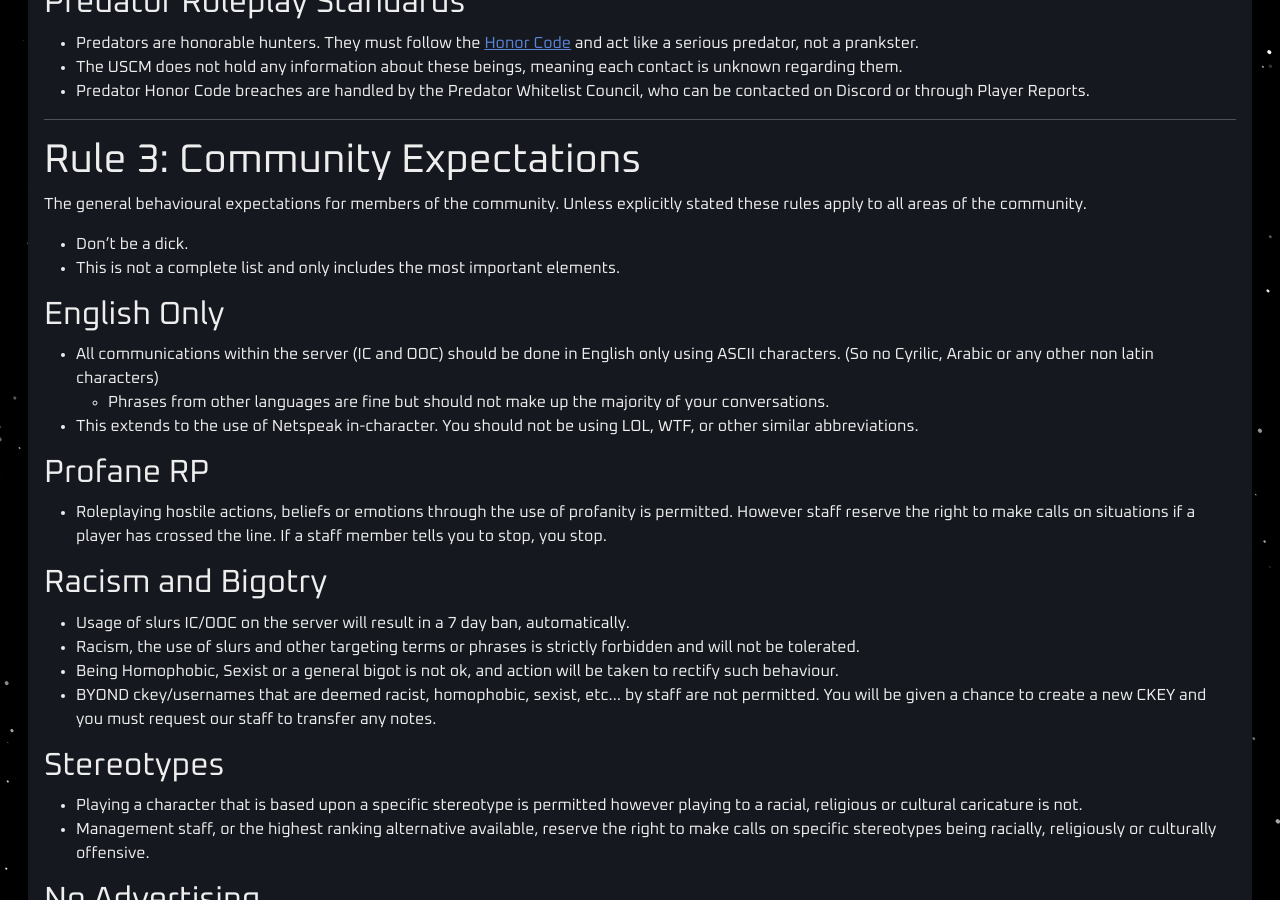
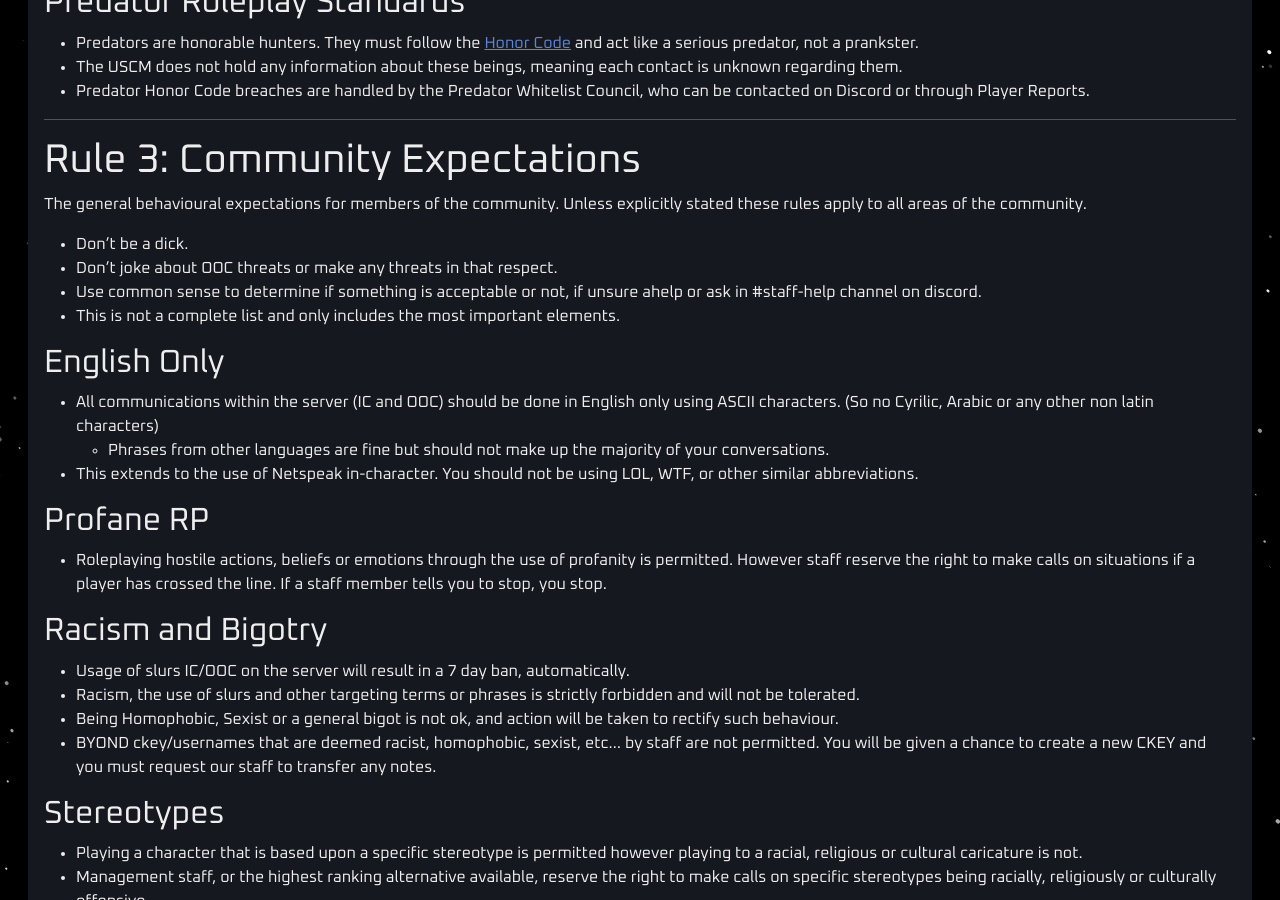
Before and after one commit to cmss13-devs/web, a Jekyll site: the page built from rules.md, in a window 1280 px wide and 900 px high, scrolled down 4606 px. Built offline with Jekyll 4.4.1, drawn with Linux system fonts in a browser that asks for light colours.

Commit message:
R3 Expansion

```diff
--- a/rules.md
+++ b/rules.md
@@ -180,6 +180,8 @@ Major shenanigans that may disrupt the normal flow of the round at roundstart, (
 
 The general behavioural expectations for members of the community. Unless explicitly stated these rules apply to all areas of the community.
 - Don't be a dick.
+- Don't joke about OOC threats or make any threats in that respect.
+- Use common sense to determine if something is acceptable or not, if unsure ahelp or ask in #staff-help channel on discord.
 - This is not a complete list and only includes the most important elements.
 
 ## English Only
```
